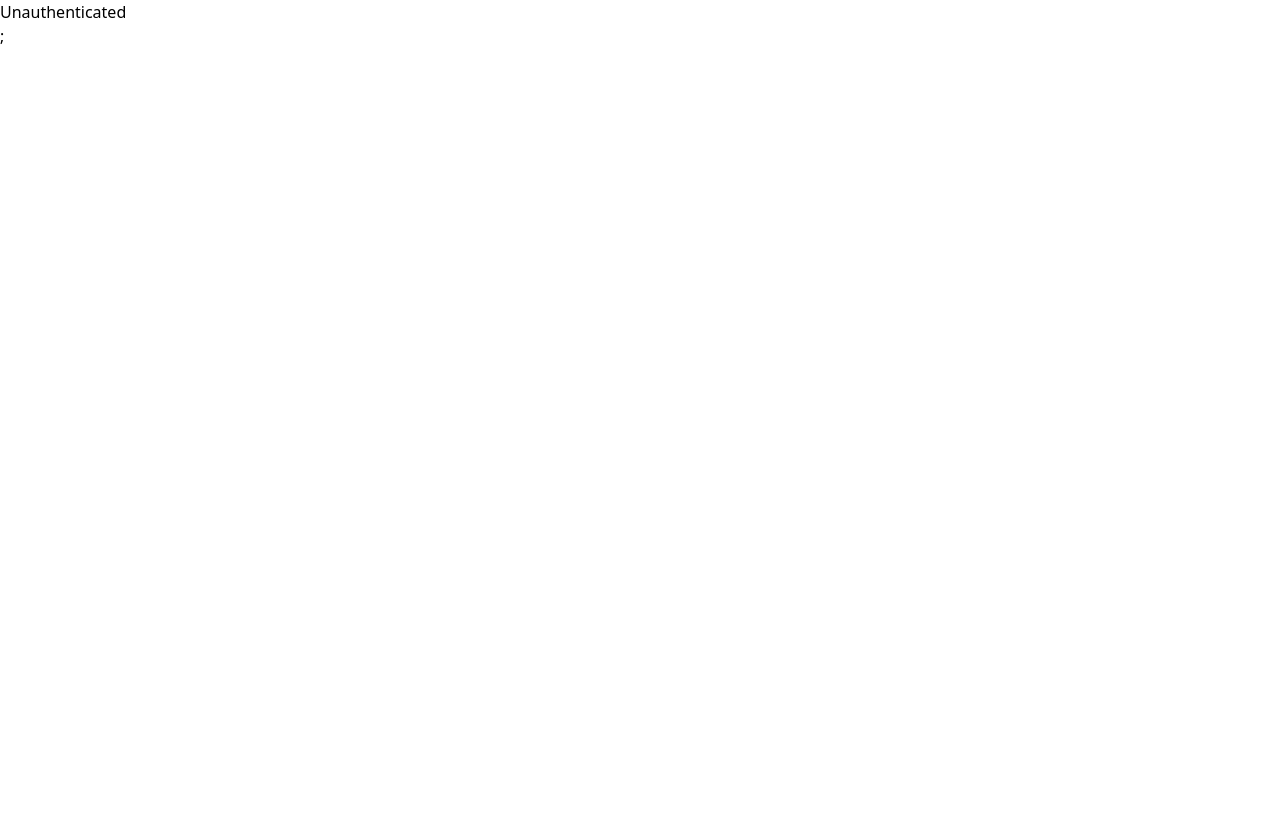
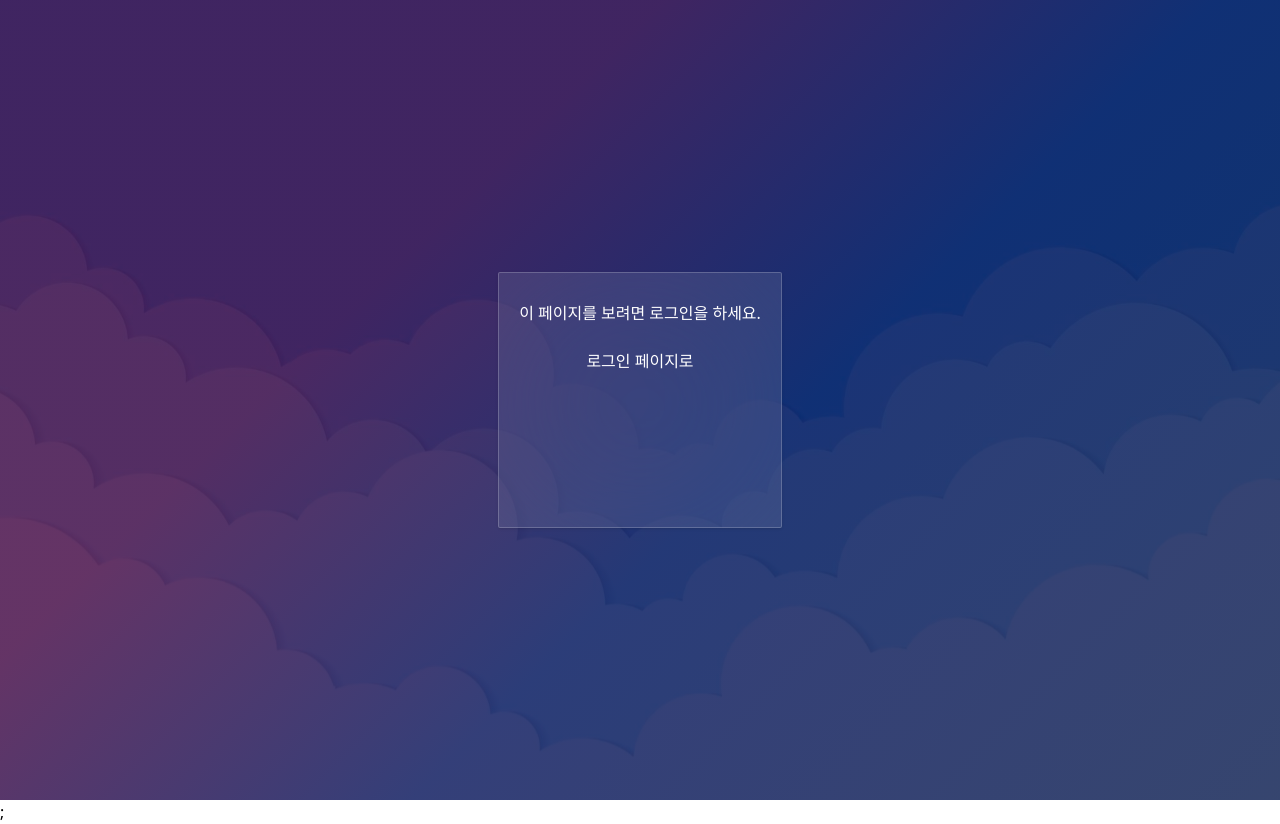
Before and after one commit to jinwoongBang/nextjs-13, a Next.js app in the folder nextjs12-weather/: page /unauthenticated in a window 1280 px wide. Before the commit the page ends 800 px from the top, so only its background shows below. Built offline with nearby package versions, Linux system fonts and the light colour scheme.

Commit message:
feature : weather 페이지 생성 및 비로그인 페이지 생성

```diff
--- a/nextjs12-weather/pages/unauthenticated.tsx
+++ b/nextjs12-weather/pages/unauthenticated.tsx
@@ -1,7 +1,16 @@
+import Layout from "@/components/Layout";
+import Link from "next/link";
 import React from "react";
 
 function Unauthenticated() {
-  return <div>Unauthenticated</div>;
+  return (
+    <Layout>
+      <h1>이 페이지를 보려면 로그인을 하세요.</h1>
+      <Link href="/" className="mx-auto btn__secondary">
+        로그인 페이지로
+      </Link>
+    </Layout>
+  );
 }
 
 export default Unauthenticated;
--- a/nextjs12-weather/pages/weather.tsx
+++ b/nextjs12-weather/pages/weather.tsx
@@ -1,7 +1,36 @@
-import React from "react";
+import { GetServerSideProps } from "next";
+import { getSession } from "next-auth/react";
+import { useRouter } from "next/router";
+import React, { useState } from "react";
 
 function Weather() {
-  return <div>weather</div>;
+  const [currentWeather, setCurrentWeather] = useState(null);
+
+  const [city, setCity] = useState("Seoul");
+  const [tempIsLow, setTempIsLow] = useState(false);
+  const [isLoading, setIsLoading] = useState(true);
+  const router = useRouter();
+
+  return <div>weather</div>
 }
 
 export default Weather;
+
+export const getServerSideProps: GetServerSideProps = async (context) => {
+  const session = await getSession(context);
+
+  if (!session) {
+    return {
+      redirect: {
+        destination: "/unauthenticated",
+        permanent: false,
+      },
+    };
+  }
+
+  return {
+    props: {
+      session,
+    },
+  };
+};
```
